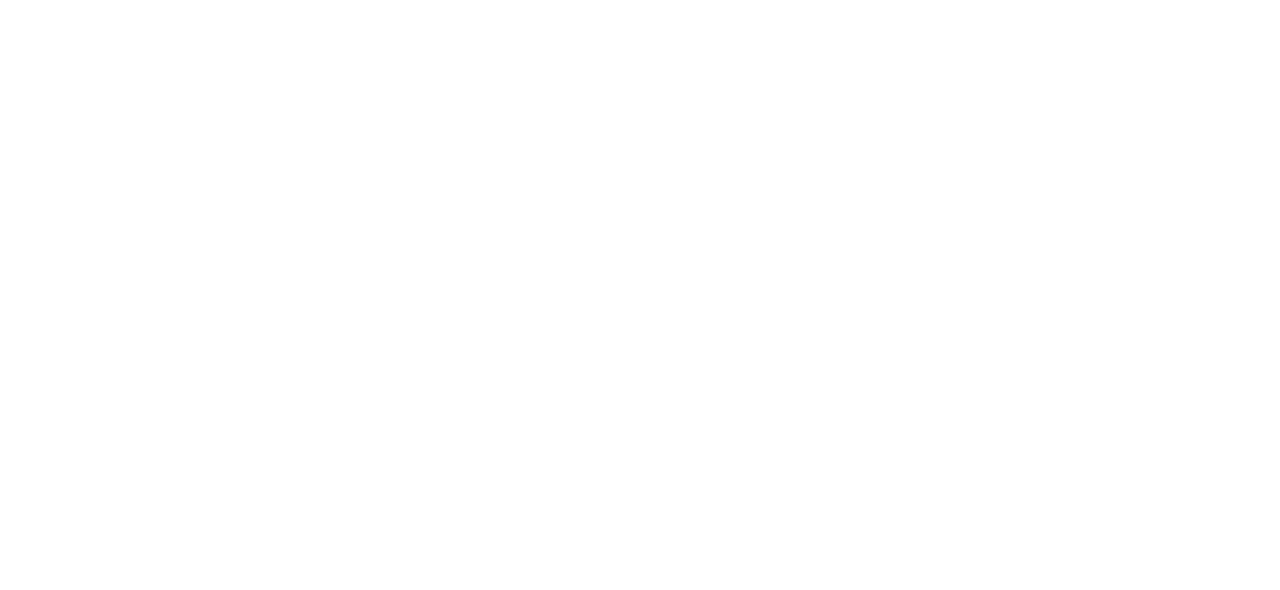
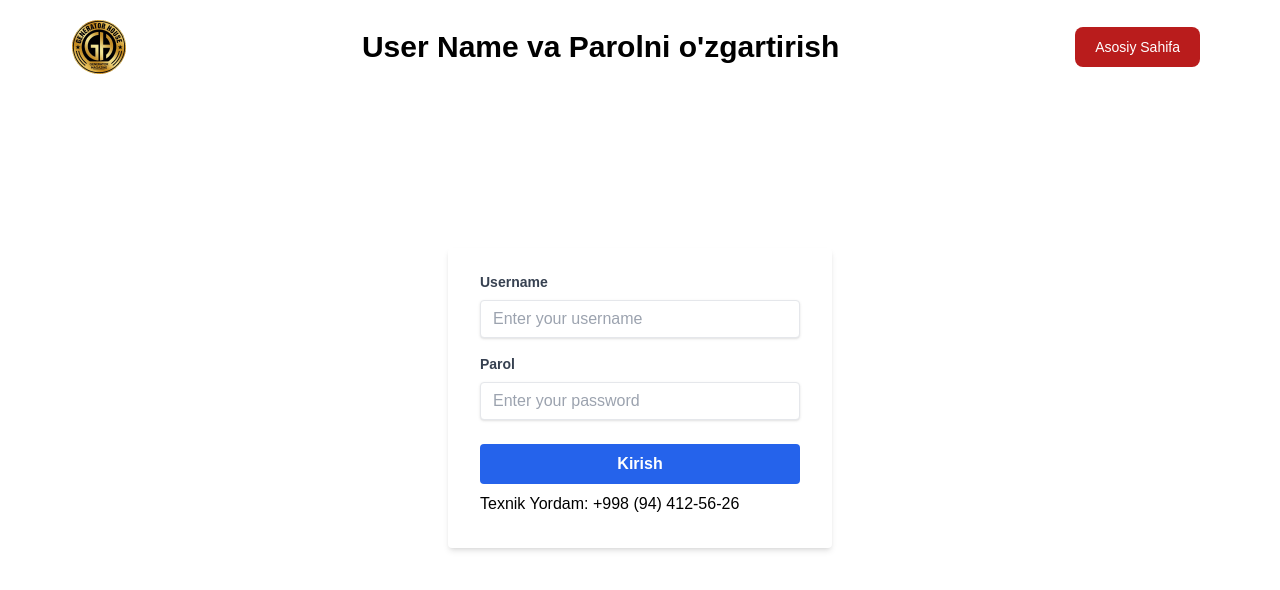
Before and after one commit to FotihYusupov/GeneratorHouseAdmin, a Nuxt app: page /change in a window 1280 px wide. Before the commit this address had no page. Shown: the top 590 px of the page. Built offline with nearby package versions, Linux system fonts and the light colour scheme.

Commit message:
add change password fn

```diff
--- a/pages/auth/index.vue
+++ b/pages/auth/index.vue
@@ -35,7 +35,9 @@
           userName: loginUserName.value,
           password: loginPassword.value
         };
-        const response = await axios.post('https://api.generatorhouse.uz/api/login', userData);
+        const response = await axios.post('https://api.generatorhouse.uz/api/login', userData).catch(err => {
+          alert("User name yoki parol xato kiritildi iltimos qaytadan urinib ko'ring!")
+        });
         if (response.status === 200) {
             localStorage.setItem('token', JSON.stringify(response.data))
             await navigateTo('/');
--- a/pages/brands/index.vue
+++ b/pages/brands/index.vue
@@ -1,7 +1,7 @@
 <template>
     <div class="flex justify-between items-center mt-5 mb-5">
-        <button @click="openAddModal()" class="bg-blue-600 text-white py-4 px-6 rounded-md hover:bg-blue-600">Brand Qo'shish</button>
-        <NuxtLink to="/" class="bg-blue-600 text-white py-4 px-6 rounded-md hover:bg-blue-700">Home</NuxtLink>
+        <button @click="openAddModal()" class="bg-blue-600 text-white py-2 px-4 rounded-md hover:bg-blue-600">Brand Qo'shish</button>
+        <NuxtLink to="/" class="bg-blue-600 text-white py-2 px-4 rounded-md hover:bg-blue-700">Asosiy Sahifa</NuxtLink>
     </div>
     <div class="mt-2">
         <ul class="flex flex-wrap justify-between">
@@ -14,18 +14,18 @@
     </div>
 
     <Modal :showModal="isAddModalOpen" @close="closeAddModal">
-        <h2 class="text-2xl">Add Brand</h2>
+        <h2 class="text-2xl">Brand Qo'shish</h2>
         <form @submit="addBrand" class="w-96 mt-5">
-            <input class="shadow mb-2 appearance-none border rounded w-full py-3 px-4 text-gray-700 leading-tight focus:outline-none focus:shadow-outline focus:border-blue-600" id="brandName" placeholder="Brand Title"/>
-            <button class="bg-blue-600 w-full text-white py-3 px-5 rounded-md hover:bg-blue-600">Submit</button>
+            <input class="shadow mb-2 appearance-none border rounded w-full py-3 px-4 text-gray-700 leading-tight focus:outline-none focus:shadow-outline focus:border-blue-600" id="brandName" placeholder="Brand Nomi"/>
+            <button class="bg-blue-600 w-full text-white py-3 px-5 rounded-md hover:bg-blue-600">Qo'shish</button>
         </form>
     </Modal>
 
     <Modal :showModal="isEditModalOpen" @close="closeEditModal">
-        <h2 class="text-2xl">Edit Brand</h2>
+        <h2 class="text-2xl">Brandni O'zgartirish</h2>
         <form @submit="editBrand" class="w-96 mt-5">
             <input class="shadow mb-2 appearance-none border rounded w-full py-3 px-4 text-gray-700 leading-tight focus:outline-none focus:shadow-outline focus:border-blue-600" id="editBrandName" placeholder="Brand Title"/>
-            <button class="bg-blue-600 w-full text-white py-3 px-5 rounded-md hover:bg-blue-600">Submit</button>
+            <button class="bg-blue-600 w-full text-white py-3 px-5 rounded-md hover:bg-blue-600">O'zgartirish</button>
         </form>
     </Modal>
 </template>
--- a/pages/card/[id].vue
+++ b/pages/card/[id].vue
@@ -1,8 +1,8 @@
 <template>
     <div class="mt-3">
         <div class="flex justify-between">
-            <button @click="openModal" class="bg-blue-600 text-white py-2 px-4 rounded-md hover:bg-blue-600">Product Qo'shish</button>
-            <NuxtLink to="/" class="bg-blue-600 text-white py-2 px-4 rounded-md hover:bg-blue-600">Home</NuxtLink>
+            <button @click="openModal" class="bg-blue-600 text-white py-2 px-4 rounded-md hover:bg-blue-600">Mahsulot Qo'shish</button>
+            <NuxtLink to="/" class="bg-blue-600 text-white py-2 px-4 rounded-md hover:bg-blue-600">Asosiy Sahifa</NuxtLink>
         </div>
         <div v-show="actions.loading"><loading/></div>
         <p class="mt-24 text-3xl text-center" v-if="products?.length == 0">Bu kategoriya bo'yicha praductlar mavjud emas.</p>
@@ -21,7 +21,7 @@
                     height="200"
                 />
                 <h2 class="text-2xl truncate"><b>{{ product.product_title }}</b></h2>
-                <p v-if="product.product_price > 0"><b>Price:</b> {{ product.product_price }} so'm</p>
+                <p v-if="product.product_price > 0"><b>Narxi:</b> {{ product.product_price }} so'm</p>
                 <p>{{ product.new_price > 0 ? `Chegirma: ${product.new_price} so'm` : '' }}</p>
                 <p class="text-sm font-medium line-clamp-3">{{ product.product_desc }}</p>
                 <form v-if="product.product_img.length < 4" id="add" @submit="addImg" class="mt-3">
@@ -40,7 +40,7 @@
                 <div :id="'offerForm_' + product._id" :data-id="product._id" class="hidden">
                     <form @submit="offerProduct" :data-id="product._id" class="offerForm">
                         <input class="shadow mb-2 appearance-none border rounded w-full py-2 px-3 text-gray-700 leading-tight focus:outline-none focus:shadow-outline focus:border-blue-600" placeholder="Chegirma narxi" :id="'inp_' + product._id" type="number"/>
-                        <button class="block w-full focus:outline-none text-white bg-blue-600 hover:bg-blue-600 focus:ring-4 focus:ring-yellow-300 font-medium rounded-lg text-sm px-5 py-2.5 me-2 mb-2 dark:focus:ring-blue-900">Submit</button>
+                        <button class="block w-full focus:outline-none text-white bg-blue-600 hover:bg-blue-600 focus:ring-4 focus:ring-yellow-300 font-medium rounded-lg text-sm px-5 py-2.5 me-2 mb-2 dark:focus:ring-blue-900">Chegirma Qilish</button>
                     </form>
                 </div>
                 <span :id="product._id" @click="deleteProduct" class="hover:opacity-80 block w-12 rounded absolute top-0 right-0 cursor-pointer p-3 px-3 bg-red-600" ><svg class="pointer-events-none" xmlns="http://www.w3.org/2000/svg" height="24" width="24" viewBox="0 0 448 512"><path opacity="1" fill="white" d="M135.2 17.7C140.6 6.8 151.7 0 163.8 0H284.2c12.1 0 23.2 6.8 28.6 17.7L320 32h96c17.7 0 32 14.3 32 32s-14.3 32-32 32H32C14.3 96 0 81.7 0 64S14.3 32 32 32h96l7.2-14.3zM32 128H416V448c0 35.3-28.7 64-64 64H96c-35.3 0-64-28.7-64-64V128zm96 64c-8.8 0-16 7.2-16 16V432c0 8.8 7.2 16 16 16s16-7.2 16-16V208c0-8.8-7.2-16-16-16zm96 0c-8.8 0-16 7.2-16 16V432c0 8.8 7.2 16 16 16s16-7.2 16-16V208c0-8.8-7.2-16-16-16zm96 0c-8.8 0-16 7.2-16 16V432c0 8.8 7.2 16 16 16s16-7.2 16-16V208c0-8.8-7.2-16-16-16z"/></svg></span>
@@ -51,11 +51,11 @@
     <div v-show="isModalOpen" class="modal">
         <div class="modal-content">
             <div class="flex justify-between">
-                <h1 class="text-xl font-bold mb-4">Add Product</h1>
+                <h1 class="text-xl font-bold mb-4">Mahsulot Qo'shish</h1>
                 <img @click="closeModal" class="cursor-pointer mb-2" src="~/public/x.svg" width="26" heigh="26">
             </div>
             <form class="w-96" id="form"  @submit="addGenerator">
-                <label class="block text-gray-700 text-sm font-bold mb-2" for="productTitle">Product nomi</label>
+                <label class="block text-gray-700 text-sm font-bold mb-2" for="productTitle">Mahsulot nomi</label>
                 <input class="shadow mb-2 appearance-none border rounded w-full py-2 px-3 text-gray-700 leading-tight focus:outline-none focus:shadow-outline focus:border-blue-600" name="productTitle" id="productTitle" required/>
                 <label class="block text-gray-700 text-sm font-bold mb-2" for="productDesc">Qo'shimcha ma'lumotlar</label>
                 <input class="shadow mb-2 appearance-none border rounded w-full py-2 px-3 text-gray-700 leading-tight focus:outline-none focus:shadow-outline focus:border-blue-600" type="text" name="productDesc" id="productDesc" required/>
@@ -90,7 +90,7 @@
                 </div>
                 <div id="inputsWrapper">
                 </div>
-                <button class="bg-blue-600 w-full text-white py-2 px-4 rounded-md hover:bg-blue-600">Submit</button>
+                <button class="bg-blue-600 w-full text-white py-2 px-4 rounded-md hover:bg-blue-600">Qo'shish</button>
             </form>
         </div>
     </div>
@@ -203,7 +203,7 @@
     const categories = ref([])
 
     const getCategories = async () => {
-        const response = await axios.get('https://api.generatorhouse.uz/categories');
+        const response = await axios.get('https://api.generatorhouse.uz/api/categories');
         categories.value = response.data;
     }
     getCategories()
@@ -215,7 +215,7 @@
     async function getData() {
         try {
             actions.value.loading = true
-            const response = await axios.get(`https://api.generatorhouse.uz/category/${id}`);
+            const response = await axios.get(`https://api.generatorhouse.uz/api/category/${id}`);
             if(response.status == 200) {
                 response.data.map(e => e.link = `/card/${e._id}`)
                 products.value = response.data
@@ -232,7 +232,7 @@
     const brands = ref([])
     const getBrands = async () => {
         try {
-            const res = await axios.get('https://api.generatorhouse.uz/brands')
+            const res = await axios.get('https://api.generatorhouse.uz/api/brands')
             if(res.status === 200) {
                 brands.value = res.data
             }
@@ -262,14 +262,14 @@
             if(productPrice.value.length > 0) {
                 data.productPrice = productPrice.value
             }
-            const response = await axios.post(`https://api.generatorhouse.uz/add-product`, data, {
+            const response = await axios.post(`https://api.generatorhouse.uz/api/add-product`, data, {
                 headers: {
                     'Content-Type': 'application/json',
                     Authorization: `Bearer ${token.value}`,
                 },
             });
             const formData = new FormData(e.target);
-            const res = await axios.put(`https://api.generatorhouse.uz/add-img/${response.data._id}`, formData, {
+            const res = await axios.put(`https://api.generatorhouse.uz/api/add-img/${response.data._id}`, formData, {
                 headers: {
                     'Content-Type': 'multipart/form-data',
                 },
@@ -293,7 +293,7 @@
         const listItem = event.target.closest('#item');
         const dataId = listItem.getAttribute('data-id');
         try {
-            const response = await axios.put(`https://api.generatorhouse.uz/add-img/${dataId}`, formData, {
+            const response = await axios.put(`https://api.generatorhouse.uz/api/add-img/${dataId}`, formData, {
                 headers: {
                     'Content-Type': 'multipart/form-data',
                 },
@@ -307,7 +307,7 @@
 
     const deleteProduct = async (e) => {
         actions.value.loading = true;
-        await axios.delete(`https://api.generatorhouse.uz/delete/${e.target.id}`,  {
+        await axios.delete(`https://api.generatorhouse.uz/api/delete/${e.target.id}`,  {
             headers: {
                 Authorization: `Bearer ${token.value}`,
             },
@@ -322,7 +322,7 @@
         updateProductId.value = e.target.id
         openEditModal()
         const id = e.target.closest('#item').getAttribute('data-id')
-        const product = await axios.get(`https://api.generatorhouse.uz/product/${id}`, {
+        const product = await axios.get(`https://api.generatorhouse.uz/api/product/${id}`, {
             headers: {
                 Authorization: `Bearer ${token.value}`,
             },
@@ -378,7 +378,7 @@
             if(editProductPrice.value.length > 0) {
                 data.productPrice = editProductPrice.value
             }
-            const response = await axios.put(`https://api.generatorhouse.uz/update-product/${updateProductId.value}`, data, {
+            const response = await axios.put(`https://api.generatorhouse.uz/api/update-product/${updateProductId.value}`, data, {
                 headers: {
                     'Content-Type': 'application/json',
                     Authorization: `Bearer ${token.value}`,
@@ -401,7 +401,7 @@
         actions.value.loading = true;
         const id = e.target.getAttribute('data-id')
         const newPrice = document.querySelector(`#inp_${id}`).value
-        const res = await axios.put(`https://api.generatorhouse.uz/offer/${id}`, {
+        const res = await axios.put(`https://api.generatorhouse.uz/api/offer/${id}`, {
             newPrice: newPrice
         },
         {
@@ -418,7 +418,7 @@
 
     const removeOffer = async (id) => {
         actions.value.loading = true;
-        const res = await axios.put(`https://api.generatorhouse.uz/delete-offer/${id}`, [],
+        const res = await axios.put(`https://api.generatorhouse.uz/api/delete-offer/${id}`, [],
         {
             headers: {
                 Authorization: `Bearer ${token.value}`,
--- /dev/null
+++ b/pages/change/index.vue
@@ -0,0 +1,58 @@
+<template>
+    <header class="mt-2 p-3 rounded flex justify-between items-center" >
+        <img src="/logo.png"/>
+        <h1 class="text-3xl font-bold ">User Name va Parolni o'zgartirish</h1>
+        <div class="flex items-center">
+            <NuxtLink to="/" class="focus:outline-none text-white bg-red-700 hover:bg-red-800 focus:ring-4 focus:ring-red-300 font-medium rounded-lg text-sm px-5 py-2.5 me-2 dark:bg-blue-600 dark:hover:bg-blue-700 dark:focus:ring-blue-900">Asosiy Sahifa</NuxtLink>
+        </div>
+    </header>
+    <div class="flex flex-col items-center justify-center h-screen -mt-20">
+        <form class="bg-white shadow-md rounded px-8 pt-6 pb-8 mb-4 w-96 transition-transform transform hover:scale-105" @submit="login">
+        <div class="mb-4">
+          <label class="block text-gray-700 text-sm font-bold mb-2" for="username">Username</label>
+          <input class="shadow appearance-none border rounded w-full py-2 px-3 text-gray-700 leading-tight focus:outline-none focus:shadow-outline focus:border-blue-500" id="loginUserName" type="text" placeholder="Enter your username"/>
+        </div>
+        <div class="mb-6">
+          <label class="block text-gray-700 text-sm font-bold mb-2" for="password">Parol</label>
+          <input class="shadow appearance-none border rounded w-full py-2 px-3 text-gray-700 leading-tight focus:outline-none focus:shadow-outline focus:border-blue-500" id="loginPassword" type="password" placeholder="Enter your password"/>
+        </div>
+        <div class="flex items-center justify-between">
+          <button @click.prevent="login" class="w-full bg-blue-600 hover:bg-blue-600 text-white font-bold py-2 px-4 rounded focus:outline-none focus:shadow-outline transition-transform transform hover:scale-105">Kirish</button>
+        </div>
+        <a class="block mt-2" href="tel:+998944125626">Texnik Yordam: +998 (94) 412-56-26</a>
+      </form>
+    </div>
+  </template>
+
+  <script setup>
+    import axios from "axios";
+
+    const error = ref('')
+
+    const token = ref('')
+    onMounted(() => {
+        token.value = JSON.parse(localStorage.getItem('token'))
+    })
+
+    const login = async (e) => {
+          e.preventDefault();
+          const userData = {
+            userName: loginUserName.value,
+            password: loginPassword.value
+          };
+          const response = await axios.post('https://api.generatorhouse.uz/api/update-user', userData, {
+            headers: {
+                'Content-Type': 'application/json',
+                Authorization: `Bearer ${token.value}`,
+            }
+          });
+          if (response.status === 200) {
+            console.log(response.data);
+              localStorage.setItem('token', JSON.stringify(response.data))
+              await navigateTo('/');
+          } else {
+            alert("Qandaydir xatolik yuz berdi iltimos qaytadan urinib ko'ring!")
+          }
+      };
+
+  </script>
--- a/pages/index.vue
+++ b/pages/index.vue
@@ -4,8 +4,8 @@
     <img src="../public/logo.png"/>
     <h1 class="text-4xl font-bold ">Admin panel</h1>
     <div class="flex items-center">
+      <NuxtLink to="/change" class="focus:outline-none text-white bg-red-700 hover:bg-red-800 focus:ring-4 focus:ring-red-300 font-medium rounded-lg text-sm px-5 py-2.5 me-2 dark:bg-red-600 dark:hover:bg-red-700 dark:focus:ring-red-900">Parolni O'zgartirish</NuxtLink>
       <button @click="logOut" type="button" class="focus:outline-none text-white bg-red-700 hover:bg-red-800 focus:ring-4 focus:ring-red-300 font-medium rounded-lg text-sm px-5 py-2.5 me-2 dark:bg-red-600 dark:hover:bg-red-700 dark:focus:ring-red-900">Log Out</button>
-      <button type="button" class="focus:outline-none text-white bg-red-700 hover:bg-red-800 focus:ring-4 focus:ring-red-300 font-medium rounded-lg text-sm px-5 py-2.5 me-2 dark:bg-red-600 dark:hover:bg-red-700 dark:focus:ring-red-900">Log Out</button>
       <NuxtLink to="/rus" class="ml-2" @click="lang = !lang">
         <svg xmlns="http://www.w3.org/2000/svg" width="21" height="20" viewBox="0 0 21 20" fill="none">
           <mask id="mask0_247_8597" style="mask-type:alpha" maskUnits="userSpaceOnUse" x="0" y="0" width="21" height="20">
```
Also changed, not shown: pages/rus/index.vue (+6 -6 lines).
